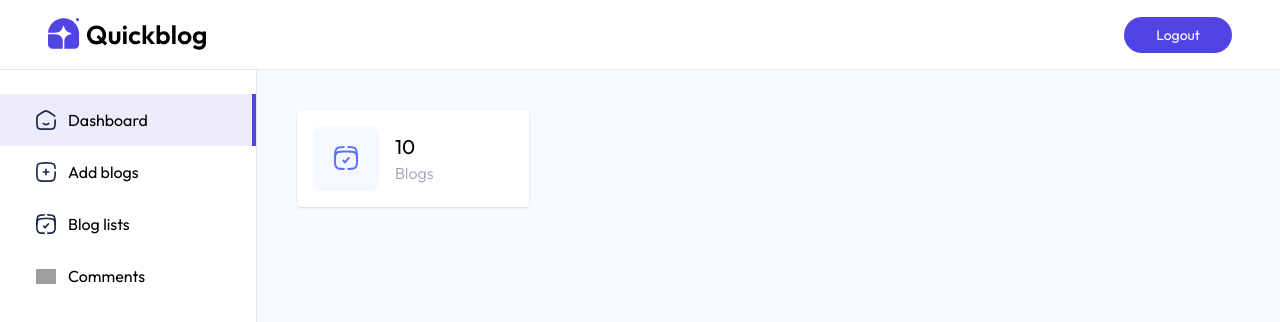
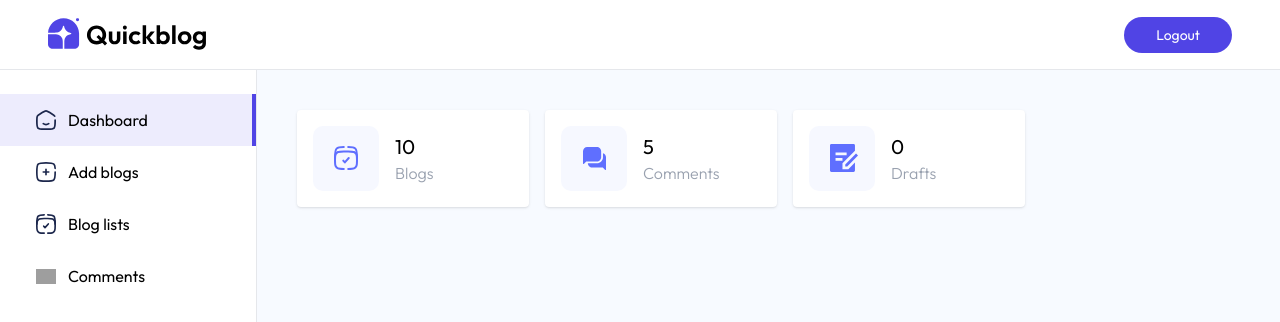
Before and after one commit to Vanshikathakur04/QuickBlog---App, a React (Vite) app in the folder client/: page /admin in a window 1280 px wide. Shown: the top 322 px of the page. Built offline with nearby package versions, Linux system fonts and the light colour scheme; grey boxes are pictures that could not be loaded.

Commit message:
Add comments and drafts stats to dashboard

```diff
--- a/client/src/pages/admin/Dashboard.jsx
+++ b/client/src/pages/admin/Dashboard.jsx
@@ -31,6 +31,21 @@ const Dashboard = () => {
           </div>
         </div>
 
+        <div className="flex items-center gap-4 bg-white p-4 min-w-58 rounded shadow cursor-pointer hover:scale-105 transition-all">
+          <img src={assets.dashboard_icon_2} alt="" />
+          <div>
+            <p className="text-xl">{dashboardData.comments}</p>
+            <p className="text-gray-400 font-light">Comments</p>
+          </div>
+        </div>
+
+        <div className="flex items-center gap-4 bg-white p-4 min-w-58 rounded shadow cursor-pointer hover:scale-105 transition-all">
+          <img src={assets.dashboard_icon_3} alt="" />
+          <div>
+            <p className="text-xl">{dashboardData.drafts}</p>
+            <p className="text-gray-400 font-light">Drafts</p>
+          </div>
+        </div>
       </div>
 
     </div>
```
